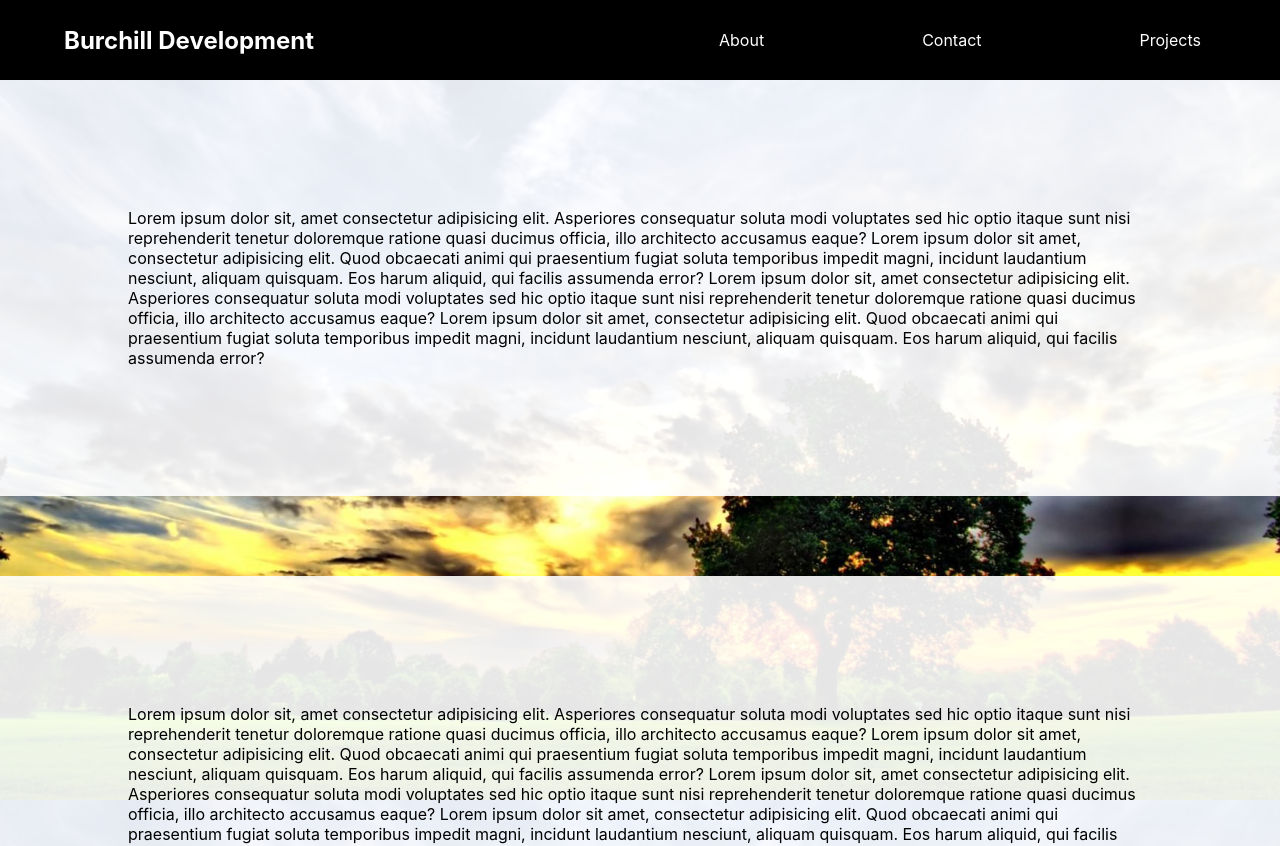
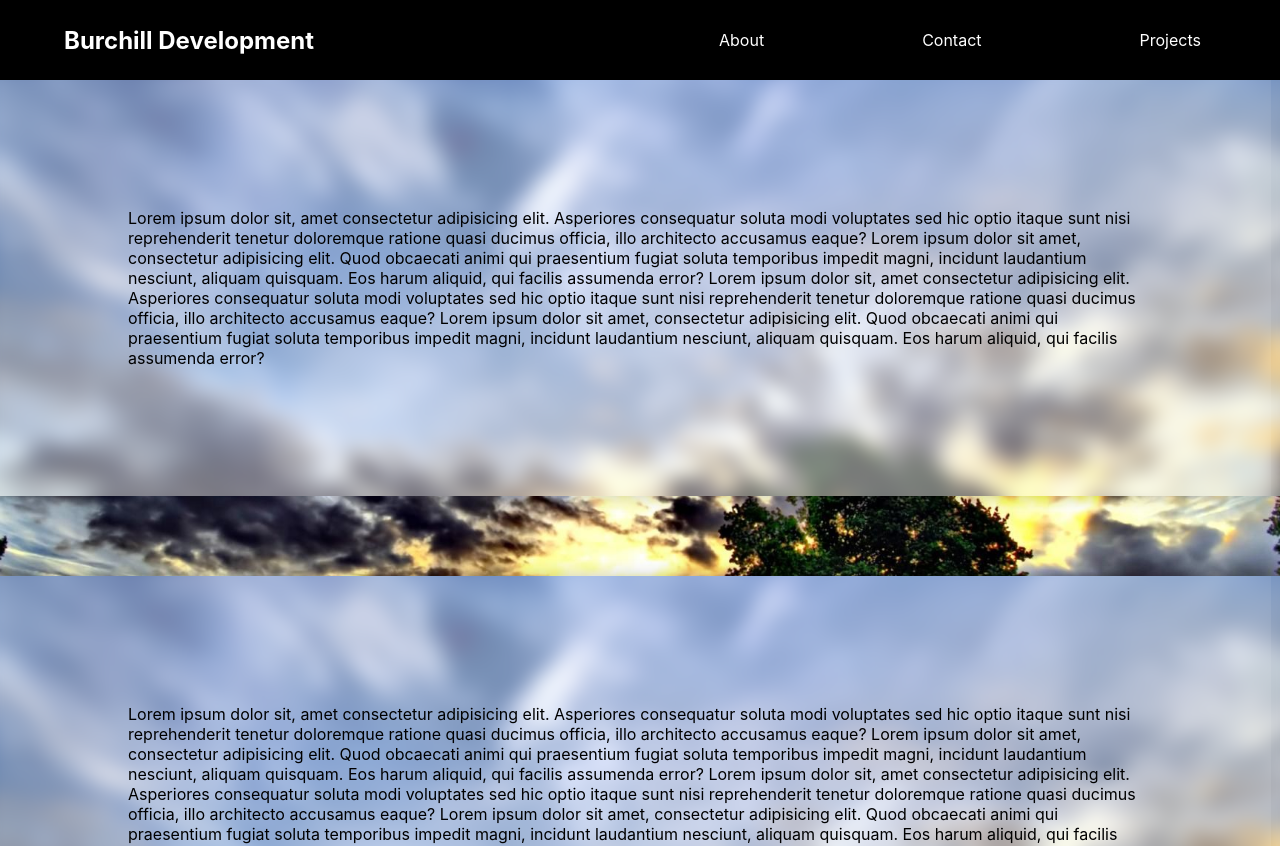
Before and after one commit to jarodburchill/burchill-development, a React (Create React App) app: page / in a window 1280 px wide. Shown: the top 846 px of the page. Built offline with nearby package versions, Linux system fonts and the light colour scheme.

Commit message:
Added frosted glass container

```diff
--- a/src/components/App.jsx
+++ b/src/components/App.jsx
@@ -9,10 +9,28 @@ const theme = {
 
 const Container = styled.div`
   margin-top: 10vh;
+  padding: 10%;
   width: 100%;
   min-height: 50vh;
-  background: ${props => props.theme.primary};
-  padding: 10%;
+  box-shadow: 0 0 1rem 0 rgba(0, 0, 0, 0.2);
+  position: relative;
+  background: inherit;
+  overflow: hidden;
+  z-index: 1;
+
+  &:before {
+    content: "";
+    position: absolute;
+    background: inherit;
+    top: 0;
+    left: 0;
+    right: 0;
+    bottom: 0;
+    box-shadow: inset 2000px 2000px 2000px rgba(255, 255, 255, 0.5);
+    filter: blur(10px);
+    margin: -20px;
+    z-index: -1;
+  }
 `;
 
 const App = () => {
--- a/src/components/Navbar.jsx
+++ b/src/components/Navbar.jsx
@@ -7,6 +7,7 @@ const Nav = styled.nav`
   top: 0;
   position: fixed;
   background: black;
+  z-index: 2;
 `;
 
 const Content = styled.span`
@@ -20,7 +21,7 @@ const Title = styled.h1`
   align-items: center;
   color: white;
   margin-left: 5%;
-  z-index: 1;
+  z-index: 3;
 `;
 
 const Links = styled.div`
@@ -69,7 +70,7 @@ const Hamburger = styled.div`
     right: 5%;
     top: 50%;
     transform: translate(-5%, -50%);
-    z-index: 1;
+    z-index: 3;
   }
 `;
 
--- a/src/components/styles/GlobalStyle.js
+++ b/src/components/styles/GlobalStyle.js
@@ -28,6 +28,11 @@ const GlobalStyle = createGlobalStyle`
       background: rgb(0, 0, 0);
     }
   }
+
+  #root {
+    /* padding-top: 10vh; */
+    background: inherit;
+  }
 `;
 
 export default GlobalStyle;
```
